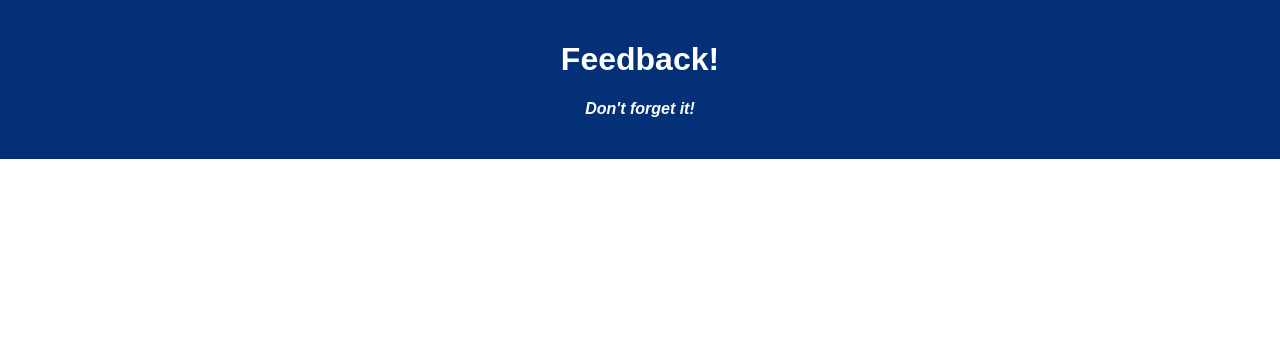
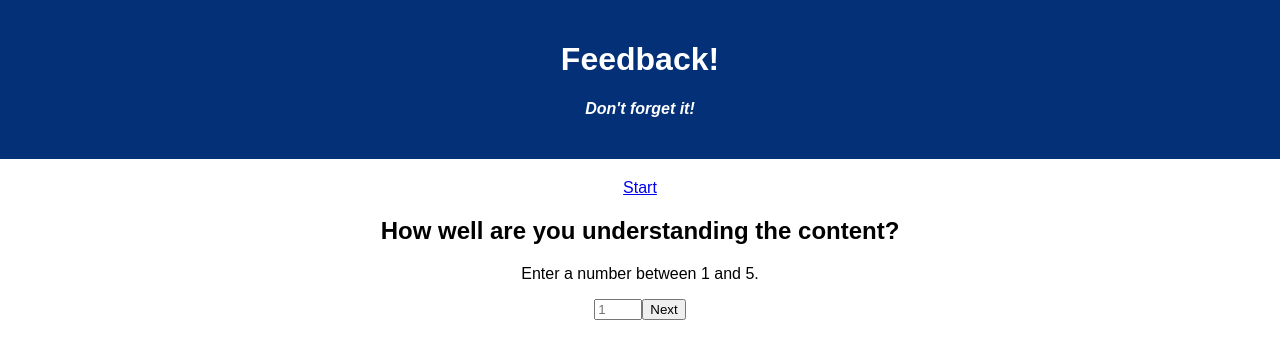
Before and after one commit to BuriedinDreams/feedback-loop-redux, a React (Create React App) app: page /#/FormPageTwo in a window 1280 px wide. Shown: the top 358 px of the page. Built offline with nearby package versions, Linux system fonts and the light colour scheme.

Commit message:
have pages one and two compeleted

```diff
--- a/src/components/App/App.jsx
+++ b/src/components/App/App.jsx
@@ -2,8 +2,9 @@ import React from 'react';
 import axios from 'axios';
 import './App.css';
 import FormPageOne from '../FormPageOne/FormPageOne'
+import FormPageTwo from '../FormPageTwo/FormPageTwo'
 
-import {HashRouter as Router, Route,} from 'react-router-dom';
+import {HashRouter as Router, Route, Link} from 'react-router-dom';
 
 
 function App() {
@@ -15,9 +16,17 @@ function App() {
         <h4>Don't forget it!</h4>
       </header>
       <Router>
+            <div>
+                <Link to="/FormPageOne">Start</Link>
+            </div>
 
-        <Route path='/PageOne' exact >
+        <Route path='/FormPageOne' exact >
           <FormPageOne />
+        </Route>
+
+
+        <Route path="/FormPageTwo" exact>
+          < FormPageTwo />
         </Route>
 
 
--- a/src/components/FormPageOne/FormPageOne.jsx
+++ b/src/components/FormPageOne/FormPageOne.jsx
@@ -6,7 +6,7 @@ import { useHistory } from 'react-router-dom';
 function FormPageOne() {
 
   const history = useHistory(); // this is used get to the next page
-  const dispatch = useDispatch();
+  const dispatch = useDispatch(); // this is used to send information to the store/redux
 
   const [feeling, setFeeling] = useState('');
 
@@ -17,10 +17,11 @@ function FormPageOne() {
     console.log('inside SubmitAction', event );
     console.log(feeling)
     dispatch({
-      type:'ADD_USERS_SUBMISSION',
+      type:'ADD_USERS_SUBMISSION_FEELING',
     payload: feeling
 
     })
+    history.push('/FormPageTwo')
   }
 
 
@@ -35,21 +36,10 @@ function FormPageOne() {
               setFeeling(event.target.value);
             }} />
 
-          <button onClick={() => {
-              history.push('/FormPageTwo') //
-            }} >
+          <button  >
               Next
           </button>
 
-
-          {/* <input
-            type='submit'
-            placeholder='Next'
-            value={feeling}
-            onClick={(event) => {
-              setFeeling(event.target.value);
-            }}
-            /> */}
         </form>
       </>
     );
--- a/src/components/FormPageTwo/FormPageTwo.jsx
+++ b/src/components/FormPageTwo/FormPageTwo.jsx
@@ -5,8 +5,44 @@ import { useHistory } from 'react-router-dom';
 
 function FormPageTwo() {
 
+  const history = useHistory(); // this is used get to the next page
+  const dispatch = useDispatch(); // this is used to send information to the store/redux
+
+  const [understanding, setUnderStanding] = useState('');
+
+  const submitAction = (event) => {
+    event.preventDefault();
+    console.log('inside SubmitAction', event );
+    console.log(understanding)
+    dispatch({
+      type:'ADD_USERS_SUBMISSION_UNDERSTANDING',
+    payload: understanding
+
+    })
+    history.push('/FormPageThree')
+  }
 
 
+  return(
+
+    <>
+        <h2>How well are you understanding the content?</h2>
+        <p>Enter a number between 1 and 5.</p>
+        <form onSubmit={submitAction}>
+          <input type='number' min="1" max="5"
+            placeholder='1' onChange={(event) => {
+              setUnderStanding(event.target.value);
+            }} />
+
+          <button >
+              Next
+          </button>
+
+        </form>
+      </>
+  );
+
+}
 
 
-}
+export default FormPageTwo;
--- a/src/index.js
+++ b/src/index.js
@@ -9,24 +9,32 @@ import { createStore, combineReducers, applyMiddleware } from 'redux';
 import { Provider } from 'react-redux';
 import logger from 'redux-logger';
 
-// make a bunch of reducers | one for each page.
 
-const pageOne =(state = '', action) => {
-  if (action.type === 'ADD_USERS_SUBMISSION') {
-    return action.payload
+const defaultSubmission = {
+  feeling: '',
+  understanding: '',
+  support: '',
+  comments: '',
+}
+
+const piggyBank =(state = defaultSubmission, action) => {
+  if (action.type === 'ADD_USERS_SUBMISSION_FEELING') {
+    return { ...state, feeling: action.payload  }
   }
+
+  if (action.type === 'ADD_USERS_SUBMISSION_UNDERSTANDING') {
+    return { ...state, understanding: action.payload  }
+  }
+
   return state;
 
 }
 
 
 
-
-
 const reduxStore = createStore(
   combineReducers({
-    pageOne
-
+    piggyBank,
 
 
   }),
```
